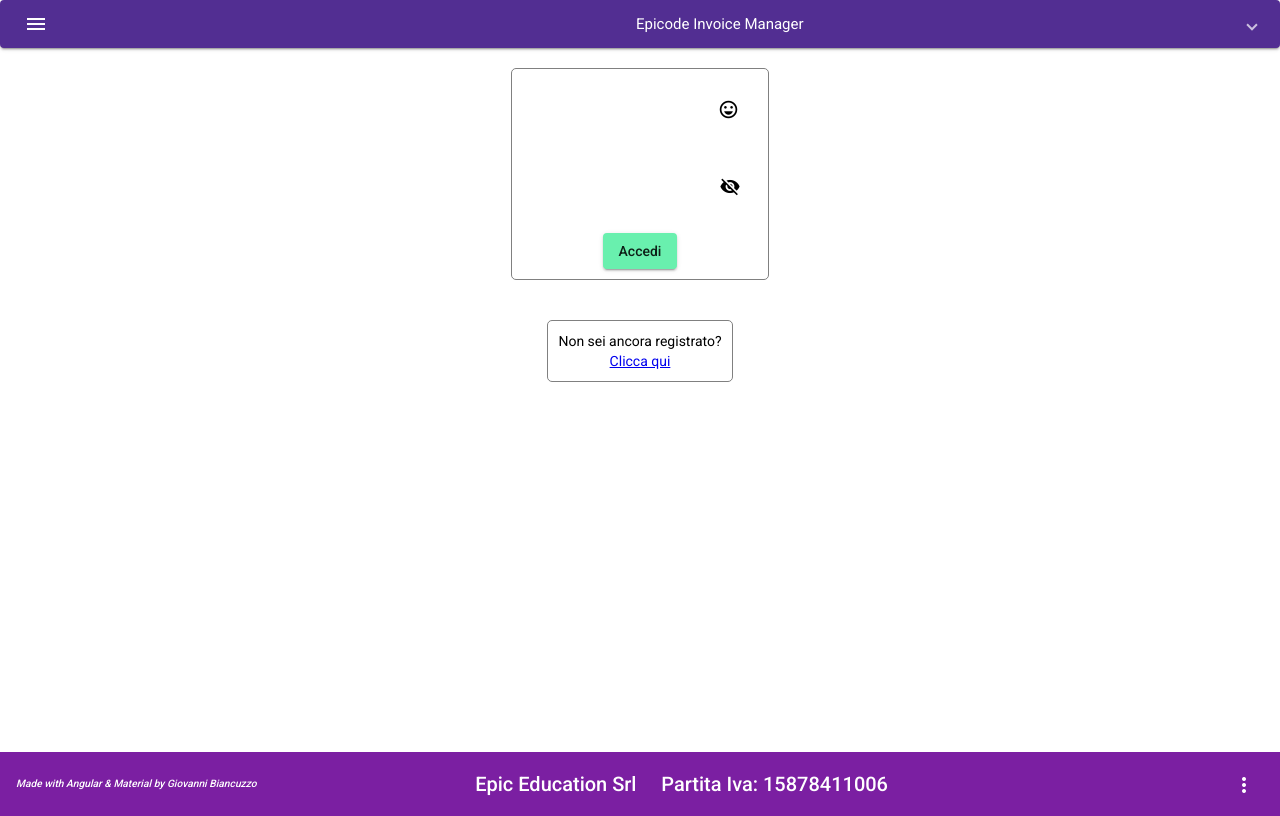
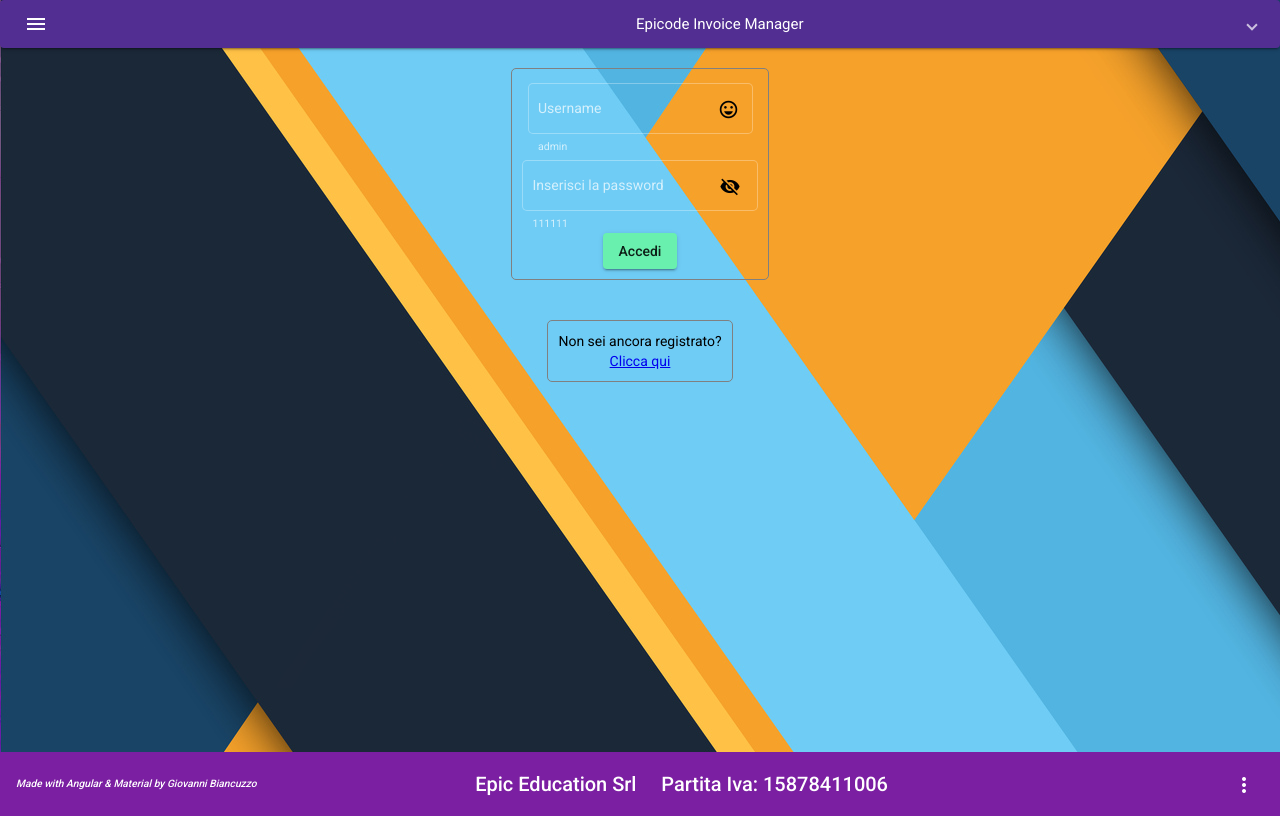
Before and after one commit to GiovanniBiancuzzo/FE07B_progetto_finale_prova1, an Angular app: page /login in a window 1280 px wide. Built offline with nearby package versions, Linux system fonts and the light colour scheme.

Commit message:
sfondo globale

```diff
--- a/src/app/pages/home/home.page.scss
+++ b/src/app/pages/home/home.page.scss
@@ -14,5 +14,4 @@
 
 img {
   cursor: pointer;
-  ;
 }
--- a/src/styles.scss
+++ b/src/styles.scss
@@ -1,5 +1,11 @@
 /* You can add global styles to this file, and also import other style files */
 
-
-html, body { height: 100%; }
-body { margin: 0; font-family: Roboto, "Helvetica Neue", sans-serif; }
+html,
+body {
+  height: 100%;
+}
+body {
+  margin: 0;
+  font-family: Roboto, "Helvetica Neue", sans-serif;
+  background-image: url('/assets/img/material-design-colors-8k-2q-1920x1080.jpg');
+}
```
Also changed, not shown: src/assets/img/material-design-colors-8k-2q-1920x1080.jpg (added).
